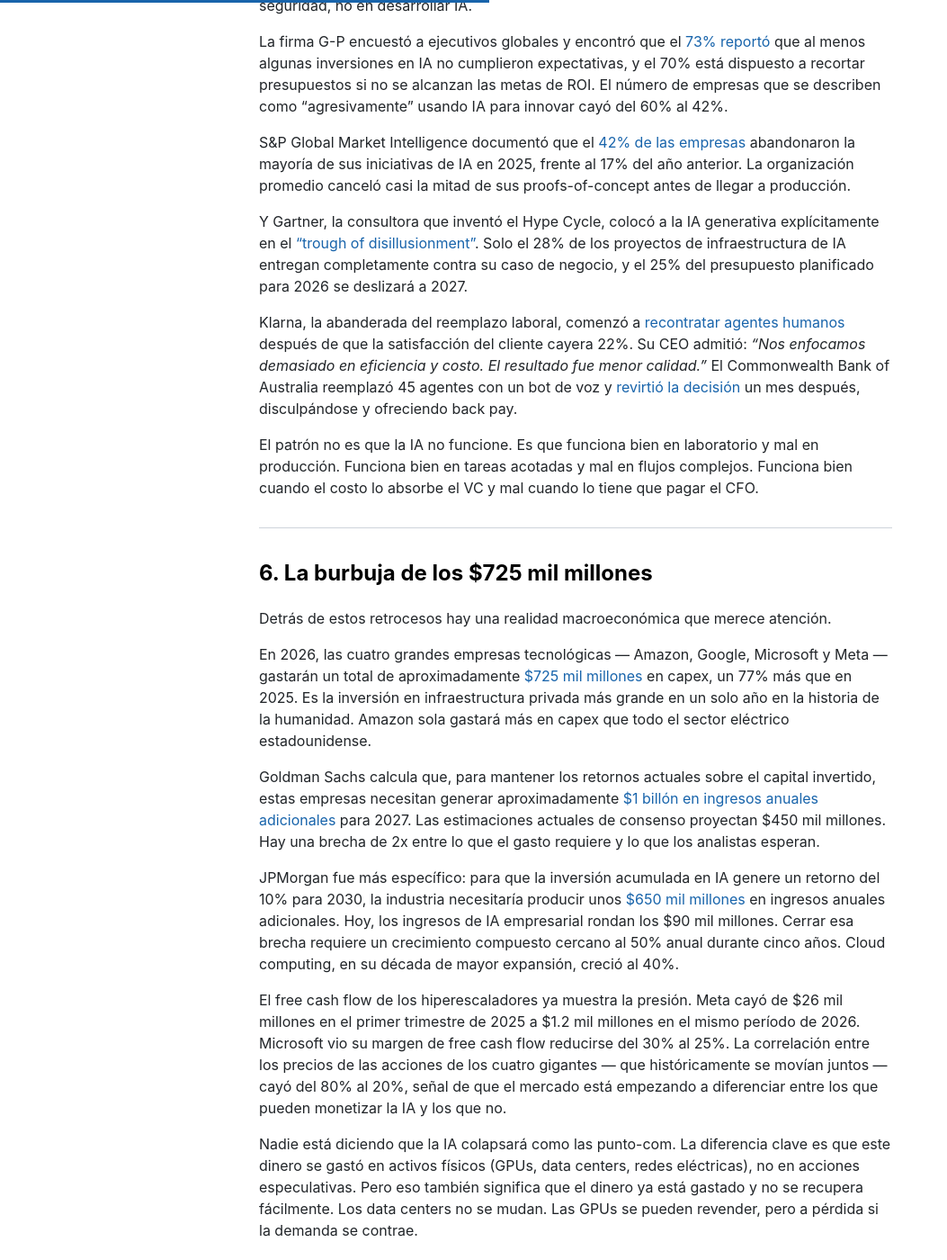
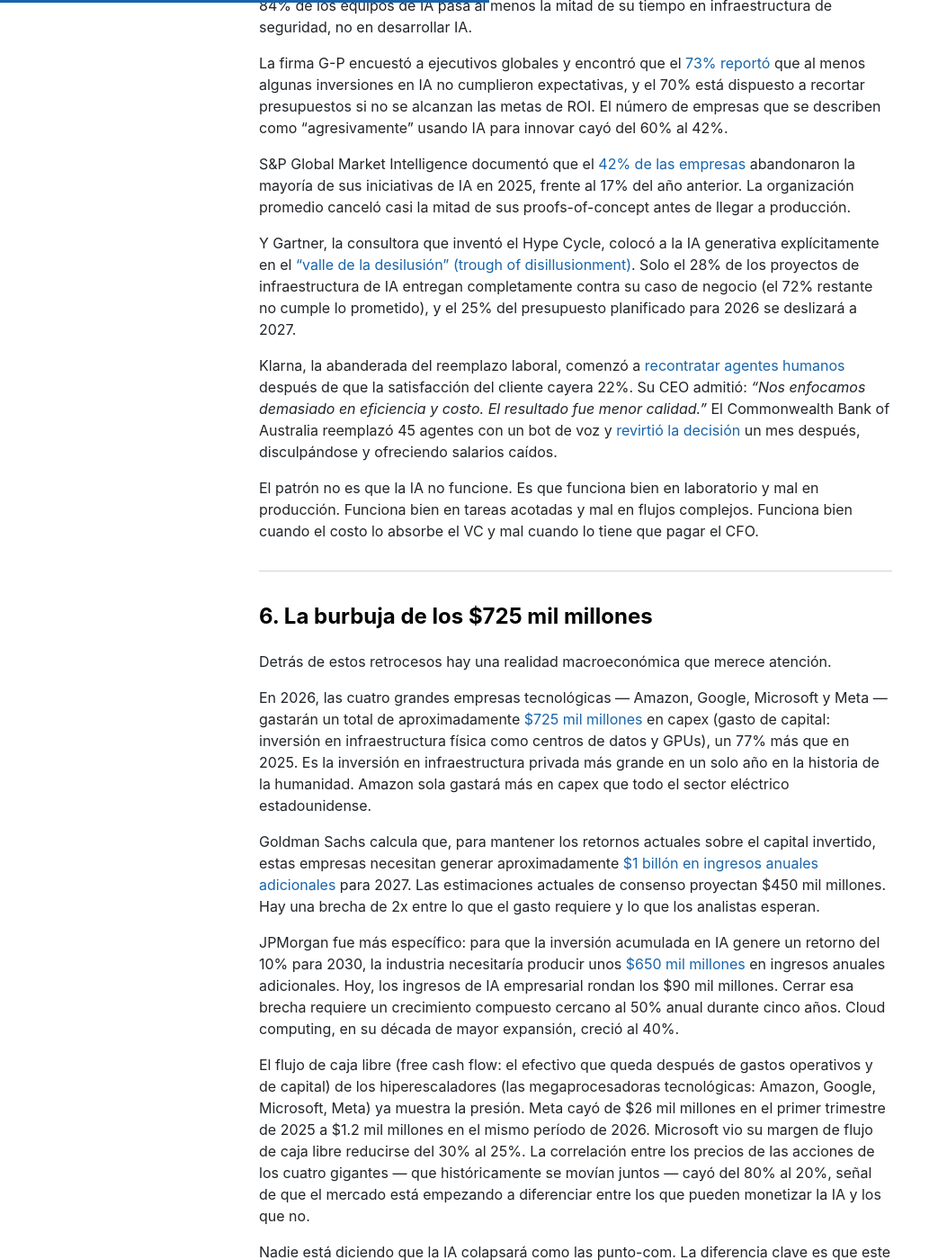
Before and after one commit to miravosqueinteresante/muchotexto.net, a Jekyll site: the page built from _posts/2026-05-27-ia-cuesta-mas-que-humanos-burbuja.md, in a window 1280 px wide and 1400 px high, scrolled down 4306 px. Shown: the whole window at 90% size, without its empty margins (0-1053 px from the left). Built offline with Jekyll 4.4.1, drawn with Linux system fonts in a browser that asks for light colours; nearby versions of some CDN libraries; comment, search, counter and statistics services are not loaded; some of the changed text lies outside the part shown.

Commit message:
Correcciones factuales y mejoras de claridad en artículo IA (2026-05-27): - 8 URLs corregidas: apuntan a artículos específicos, no homepages - 12 mejoras textuales: tecnicismos explicados (capex, LIDAR, FCF, hiperescaladores, trough of disillusionment), 'asiento'→'usuario', 'peppermint'→'menta', 'back pay'→'salarios caídos' - Metáfora 'Endless Shrimp' simplificada

```diff
--- a/_posts/2026-05-27-ia-cuesta-mas-que-humanos-burbuja.md
+++ b/_posts/2026-05-27-ia-cuesta-mas-que-humanos-burbuja.md
@@ -30,25 +30,25 @@
 
 ## 2. Microsoft: cuando tu propio producto compite con el que usas
 
-En mayo de 2026, [Windows Central](https://www.windowscentral.com/) reportó que Microsoft estaba cancelando la mayoría de las licencias internas de Claude Code en su división Experiences + Devices — la que construye Windows, Microsoft 365, Outlook, Teams y Surface. Los ingenieros afectados recibieron la instrucción de migrar a GitHub Copilot CLI antes del 30 de junio, el último día del año fiscal.
+En mayo de 2026, [Windows Central](https://www.windowscentral.com/microsoft/microsoft-cancels-claude-code-licenses-shifting-developers-to-github-copilot-cli-a-move-likely-driven-by-financial-motives) reportó que Microsoft estaba cancelando la mayoría de las licencias internas de Claude Code en su división Experiences + Devices — la que construye Windows, Microsoft 365, Outlook, Teams y Surface. Los ingenieros afectados recibieron la instrucción de migrar a GitHub Copilot CLI antes del 30 de junio, el último día del año fiscal.
 
 La razón oficial es "unificación de toolchain". Rajesh Jha, vicepresidente ejecutivo de la división, dijo que Claude Code sirvió como referencia valiosa, pero que Copilot CLI ofrece un producto que Microsoft puede moldear directamente. La razón no oficial, según múltiples fuentes, es que Claude Code se había vuelto "quizás un poco demasiado popular" entre los ingenieros de Microsoft, generando costos de tokens que escalaban más rápido de lo que nadie había proyectado.
 
 La ironía es notable. Microsoft es el mayor inversor de OpenAI, dueño de GitHub, y ha apostado su identidad corporativa al liderazgo en IA. Pero cuando sus propios ingenieros prefieren la herramienta de Anthropic sobre la propia, la decisión de negocios es clara: es mejor forzar la adopción interna de Copilot, aunque sea inferior, que seguir pagando la factura de Claude Code.
 
-Esto no es un caso aislado. En abril de 2026, GitHub — propiedad de Microsoft — anunció que todos los planes de Copilot pasarían a [facturación por uso](https://github.blog/news-insights/company-news/github-copilot-is-moving-to-usage-based-billing/) a partir del 1 de junio. La semana anterior, había [pausado las nuevas suscripciones](https://github.blog/news-insights/company-news/changes-to-github-copilot-individual-plans/) de Copilot Pro y Pro+ porque los costos de inferencia de los usuarios intensivos superaban el precio mensual del plan. Como lo resumió [The Register](https://www.theregister.com/2026/04/28/microsofts-github-shifts-to-metered-ai-billing/), Microsoft está cerrando el buffet de IA: ya no puede vender IA como el "Endless Shrimp" de Red Lobster.
+Esto no es un caso aislado. En abril de 2026, GitHub — propiedad de Microsoft — anunció que todos los planes de Copilot pasarían a [facturación por uso](https://github.blog/news-insights/company-news/github-copilot-is-moving-to-usage-based-billing/) a partir del 1 de junio. La semana anterior, había [pausado las nuevas suscripciones](https://github.blog/news-insights/company-news/changes-to-github-copilot-individual-plans/) de Copilot Pro y Pro+ porque los costos de inferencia de los usuarios intensivos superaban el precio mensual del plan. Como lo resumió [The Register](https://www.theregister.com/2026/04/28/microsofts-github-shifts-to-metered-ai-billing/), Microsoft está cerrando el buffet de IA: el modelo de suscripción plana no cubre los costos cuando los usuarios abusan del servicio.
 
 El CEO de NVIDIA, Jensen Huang, dijo recientemente que los CEOs que culpan a la IA por los despidos están siendo *"flojos"* y usando la tecnología como excusa. Quizás. Pero cuando la empresa que más ha invertido en IA del mundo retira licencias a sus propios ingenieros por costos, algo está cambiando.
 
 ---
 
-## 3. Starbucks: cuando la IA no distingue la leche
+## 3. Starbucks: cuando la IA no distingue los tipos de leche
 
-En septiembre de 2025, Starbucks lanzó "Automated Counting", un sistema basado en visión computarizada desarrollado por NomadGo. Los baristas usarían tablets con cámaras y LIDAR para escanear estantes de leches, jarabes y otros ingredientes. El sistema, según el comunicado oficial, contaría el inventario ocho veces más rápido que el método manual, con un 99% de precisión, y permitiría a los empleados *"pasar más tiempo haciendo café y conectándose con los clientes"*.
+En septiembre de 2025, Starbucks lanzó "Automated Counting", un sistema basado en visión computarizada desarrollado por NomadGo. Los baristas usarían tablets con cámaras y LIDAR (detección por luz y distancia) para escanear estantes de leches, jarabes y otros ingredientes. El sistema, según el comunicado oficial, contaría el inventario ocho veces más rápido que el método manual, con un 99% de precisión, y permitiría a los empleados *"pasar más tiempo haciendo café y conectándose con los clientes"*.
 
-Nueve meses después, [Reuters](https://www.reuters.com/) reveló que Starbucks estaba retirando el sistema de todas sus más de 11.000 tiendas en Norteamérica. Un newsletter interno fechado el 19 de mayo de 2026 decía: *"A partir de hoy, Automated Counting será retirado. Los componentes de bebidas y la leche se contarán de la misma manera que las otras categorías de inventario."* Es decir, a mano.
+Nueve meses después, [Reuters](https://www.aol.com/articles/exclusive-starbucks-scraps-ai-inventory-185730000.html) reveló que Starbucks estaba retirando el sistema de todas sus más de 11.000 tiendas en Norteamérica. Un newsletter interno fechado el 19 de mayo de 2026 decía: *"A partir de hoy, Automated Counting será retirado. Los componentes de bebidas y la leche se contarán de la misma manera que las otras categorías de inventario."* Es decir, a mano.
 
-¿Qué pasó? Según reportó Reuters ya en febrero de 2026, el sistema confundía tipos similares de leche, no reconocía productos, y en un [video promocional](https://www.reuters.com/) que la propia Starbucks había subido, se veía a la herramienta fallando al detectar una botella de jarabe de peppermint en el estante mientras contaba las botellas de al lado.
+¿Qué pasó? Según reportó Reuters ya en febrero de 2026, el sistema confundía tipos similares de leche, no reconocía productos, y en un [video promocional](https://www.aol.com/articles/exclusive-starbucks-scraps-ai-inventory-185730000.html) que la propia Starbucks había subido, se veía a la herramienta fallando al detectar una botella de jarabe de menta en el estante mientras contaba las botellas de al lado.
 
 El problema no era técnico, era estructural. Cuando un sistema de IA requiere que el usuario verifique cada salida manualmente, no está ahorrando trabajo: lo está duplicando. Los baristas terminaban haciendo dos ciclos de inventario donde antes hacían uno. La eficiencia prometida se convertía en una carga cognitiva adicional.
 
@@ -58,15 +58,15 @@
 
 ## 4. NVIDIA: el vendedor de palas admite que la fiebre del oro es cara
 
-En abril de 2026, Bryan Catanzaro, vicepresidente de Applied Deep Learning de NVIDIA, dijo a [Axios](https://www.axios.com/): *"Para mi equipo, el costo del cómputo está muy por encima del costo de los empleados."*
+En abril de 2026, Bryan Catanzaro, vicepresidente de Applied Deep Learning de NVIDIA, dijo a [Axios](https://www.aol.com/articles/cost-compute-far-beyond-costs-071100225.html): *"Para mi equipo, el costo del cómputo está muy por encima del costo de los empleados."*
 
-La frase merece contexto. Catanzaro lidera un equipo de investigación en deep learning dentro de NVIDIA — literalmente uno de los grupos más intensivos en GPUs del planeta. Sus cargas de trabajo (entrenamiento de modelos, pipelines de inferencia, pruebas iterativas) son inherentemente costosas en cómputo. No es una afirmación universal sobre toda la economía.
+La frase merece contexto. Catanzaro lidera un equipo de investigación en deep learning dentro de NVIDIA — literalmente uno de los grupos más intensivos en GPUs del planeta. Sus cargas de trabajo (entrenamiento de modelos, pipelines de inferencia, pruebas iterativas) son inherentemente costosas en cómputo. No es una afirmación que pueda extrapolarse a toda la economía: el equipo de Catanzaro vive en el extremo más intensivo en cómputo del espectro de IA.
 
 Pero el hecho de que provenga del principal vendedor de la infraestructura de IA es lo que le da peso. Es como si el vendedor de palas en la fiebre del oro admitiera que las palas cuestan más que el oro que se encuentra con ellas. El comentario tuvo más de 2.500 upvotes en Reddit, no porque sorprendiera a los que trabajan en el campo, sino porque alguien con autoridad finalmente dijo en público lo que los equipos financieros vienen descubriendo en privado.
 
-Un [estudio del MIT de 2024](https://www.technologyreview.com/) respalda esta visión. Analizando 1.000 categorías de tareas visuales automatizables, los investigadores encontraron que solo el 23% eran económicamente viables para reemplazo por IA a los costos actuales. En el 77% restante, los humanos seguían siendo más baratos.
+Un [estudio del MIT de 2024](https://www.csail.mit.edu/news/rethinking-ais-impact-mit-csail-study-reveals-economic-limits-job-automation) respalda esta visión. Analizando 1.000 categorías de tareas visuales automatizables, los investigadores encontraron que solo el 23% eran económicamente viables para reemplazo por IA a los costos actuales. En el 77% restante, los humanos seguían siendo más baratos.
 
-Mes y medio después, el CEO de NVIDIA, Jensen Huang, contradijo implícitamente a su propio vicepresidente. En una entrevista con [Channel NewsAsia](https://www.channelnewsasia.com/), Huang dijo que los CEOs que vinculan la IA con despidos están siendo *"flojos"* y usando la tecnología para *"sonar inteligentes"*. *"La IA acaba de llegar. ¿Cómo es posible que ya estén perdiendo empleos?"*, preguntó.
+Mes y medio después, el CEO de NVIDIA, Jensen Huang, contradijo implícitamente a su propio vicepresidente. En una entrevista con [Channel NewsAsia](https://www.channelnewsasia.com/shorts/narrative-connects-ai-job-loss-too-lazy-nvidia-ceo-jensen-huang-6139891), Huang dijo que los CEOs que vinculan la IA con despidos están siendo *"flojos"* y usando la tecnología para *"sonar inteligentes"*. *"La IA acaba de llegar. ¿Cómo es posible que ya estén perdiendo empleos?"*, preguntó.
 
 La contradicción entre Catanzaro y Huang no es una hipocresía. Es la tensión natural entre la realidad operativa de la IA (es cara) y la necesidad comercial de venderla (va a ser más barata). Ambas cosas pueden ser ciertas en diferentes horizontes de tiempo.
 
@@ -82,9 +82,9 @@
 
 S&P Global Market Intelligence documentó que el [42% de las empresas](https://www.forbes.com/sites/josipamajic/2026/05/25/the-ceo-ai-confidence-gap-is-costing-enterprises-billions/) abandonaron la mayoría de sus iniciativas de IA en 2025, frente al 17% del año anterior. La organización promedio canceló casi la mitad de sus proofs-of-concept antes de llegar a producción.
 
-Y Gartner, la consultora que inventó el Hype Cycle, colocó a la IA generativa explícitamente en el ["trough of disillusionment"](https://www.gartner.com/en/newsroom/press-releases/2026-1-15-gartner-says-worldwide-ai-spending-will-total-2-point-5-trillion-dollars-in-2026). Solo el 28% de los proyectos de infraestructura de IA entregan completamente contra su caso de negocio, y el 25% del presupuesto planificado para 2026 se deslizará a 2027.
+Y Gartner, la consultora que inventó el Hype Cycle, colocó a la IA generativa explícitamente en el ["valle de la desilusión" (trough of disillusionment)](https://www.gartner.com/en/newsroom/press-releases/2026-1-15-gartner-says-worldwide-ai-spending-will-total-2-point-5-trillion-dollars-in-2026). Solo el 28% de los proyectos de infraestructura de IA entregan completamente contra su caso de negocio (el 72% restante no cumple lo prometido), y el 25% del presupuesto planificado para 2026 se deslizará a 2027.
 
-Klarna, la abanderada del reemplazo laboral, comenzó a [recontratar agentes humanos](https://officechai.com/ai/how-uber-microsoft-klarna-and-others-are-pulling-back-from-ai/) después de que la satisfacción del cliente cayera 22%. Su CEO admitió: *"Nos enfocamos demasiado en eficiencia y costo. El resultado fue menor calidad."* El Commonwealth Bank of Australia reemplazó 45 agentes con un bot de voz y [revirtió la decisión](https://officechai.com/ai/how-uber-microsoft-klarna-and-others-are-pulling-back-from-ai/) un mes después, disculpándose y ofreciendo back pay.
+Klarna, la abanderada del reemplazo laboral, comenzó a [recontratar agentes humanos](https://officechai.com/ai/how-uber-microsoft-klarna-and-others-are-pulling-back-from-ai/) después de que la satisfacción del cliente cayera 22%. Su CEO admitió: *"Nos enfocamos demasiado en eficiencia y costo. El resultado fue menor calidad."* El Commonwealth Bank of Australia reemplazó 45 agentes con un bot de voz y [revirtió la decisión](https://officechai.com/ai/how-uber-microsoft-klarna-and-others-are-pulling-back-from-ai/) un mes después, disculpándose y ofreciendo salarios caídos.
 
 El patrón no es que la IA no funcione. Es que funciona bien en laboratorio y mal en producción. Funciona bien en tareas acotadas y mal en flujos complejos. Funciona bien cuando el costo lo absorbe el VC y mal cuando lo tiene que pagar el CFO.
 
@@ -94,13 +94,13 @@
 
 Detrás de estos retrocesos hay una realidad macroeconómica que merece atención.
 
-En 2026, las cuatro grandes empresas tecnológicas — Amazon, Google, Microsoft y Meta — gastarán un total de aproximadamente [$725 mil millones](https://bkobog.substack.com/p/the-ai-capex-supercycle-725-billion) en capex, un 77% más que en 2025. Es la inversión en infraestructura privada más grande en un solo año en la historia de la humanidad. Amazon sola gastará más en capex que todo el sector eléctrico estadounidense.
+En 2026, las cuatro grandes empresas tecnológicas — Amazon, Google, Microsoft y Meta — gastarán un total de aproximadamente [$725 mil millones](https://bkobog.substack.com/p/the-ai-capex-supercycle-725-billion) en capex (gasto de capital: inversión en infraestructura física como centros de datos y GPUs), un 77% más que en 2025. Es la inversión en infraestructura privada más grande en un solo año en la historia de la humanidad. Amazon sola gastará más en capex que todo el sector eléctrico estadounidense.
 
 Goldman Sachs calcula que, para mantener los retornos actuales sobre el capital invertido, estas empresas necesitan generar aproximadamente [$1 billón en ingresos anuales adicionales](https://bkobog.substack.com/p/the-ai-capex-supercycle-725-billion) para 2027. Las estimaciones actuales de consenso proyectan $450 mil millones. Hay una brecha de 2x entre lo que el gasto requiere y lo que los analistas esperan.
 
 JPMorgan fue más específico: para que la inversión acumulada en IA genere un retorno del 10% para 2030, la industria necesitaría producir unos [$650 mil millones](https://www.cnbc.com/2026/05/21/ai-spending-expected-to-top-1-trillion-in-2-years-why-that-estimate-may-be-too-low.html) en ingresos anuales adicionales. Hoy, los ingresos de IA empresarial rondan los $90 mil millones. Cerrar esa brecha requiere un crecimiento compuesto cercano al 50% anual durante cinco años. Cloud computing, en su década de mayor expansión, creció al 40%.
 
-El free cash flow de los hiperescaladores ya muestra la presión. Meta cayó de $26 mil millones en el primer trimestre de 2025 a $1.2 mil millones en el mismo período de 2026. Microsoft vio su margen de free cash flow reducirse del 30% al 25%. La correlación entre los precios de las acciones de los cuatro gigantes — que históricamente se movían juntos — cayó del 80% al 20%, señal de que el mercado está empezando a diferenciar entre los que pueden monetizar la IA y los que no.
+El flujo de caja libre (free cash flow: el efectivo que queda después de gastos operativos y de capital) de los hiperescaladores (las megaprocesadoras tecnológicas: Amazon, Google, Microsoft, Meta) ya muestra la presión. Meta cayó de $26 mil millones en el primer trimestre de 2025 a $1.2 mil millones en el mismo período de 2026. Microsoft vio su margen de flujo de caja libre reducirse del 30% al 25%. La correlación entre los precios de las acciones de los cuatro gigantes — que históricamente se movían juntos — cayó del 80% al 20%, señal de que el mercado está empezando a diferenciar entre los que pueden monetizar la IA y los que no.
 
 Nadie está diciendo que la IA colapsará como las punto-com. La diferencia clave es que este dinero se gastó en activos físicos (GPUs, data centers, redes eléctricas), no en acciones especulativas. Pero eso también significa que el dinero ya está gastado y no se recupera fácilmente. Los data centers no se mudan. Las GPUs se pueden revender, pero a pérdida si la demanda se contrae.
 
@@ -133,8 +133,8 @@
 Los centros de datos de IA tienen el mismo perfil: alta intensidad energética, baja creación de empleo. El proyecto insignia de Crusoe en Texas, Abilene, consumirá 1.2 GW y generará unos pocos cientos de empleos permanentes. Para un país que necesita empleo formal y diversificación económica, la ecuación no es automáticamente favorable.
 
 Y luego está el timing. Paraguay está entrando al mercado de centros de datos de IA en 2026, exactamente cuando:
-- Gartner coloca a la IA en el "trough of disillusionment"
-- Los hiperescaladores muestran fatiga financiera
+- Gartner coloca a la IA en el "valle de la desilusión" (trough of disillusionment)
+- Los hiperescaladores (Amazon, Google, Microsoft, Meta) muestran fatiga financiera
 - Las empresas están retrocediendo en proyectos de IA
 - La brecha entre capex e ingresos está en máximos históricos
 
```
Also changed, not shown: other parts of _posts/2026-05-27-ia-cuesta-mas-que-humanos-burbuja.md (+3 -3 lines).
